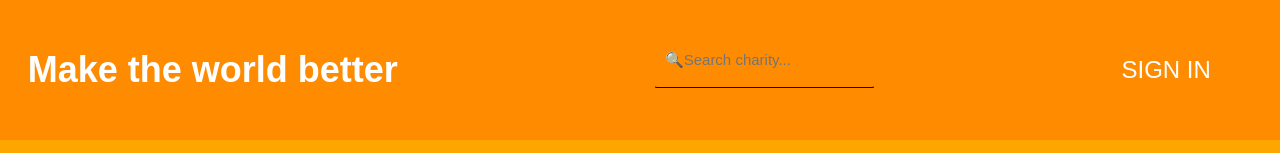
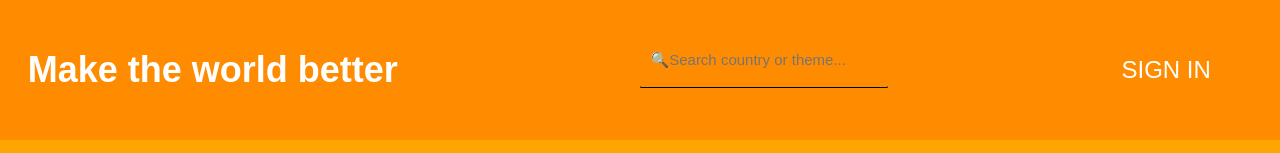
Before and after one commit to MichelLaufer/charity-finder-hobby-project, a React (Create React App) app: page /charities/1 in a window 1280 px wide. Shown: the top 153 px of the page. Built offline with nearby package versions, Linux system fonts and the light colour scheme; no server answers.

Commit message:
Made some minor modifications

```diff
--- a/src/CharityDetail.js
+++ b/src/CharityDetail.js
@@ -86,7 +86,11 @@ export const CharityDetail = () => {
   // Function that is invoced when the user clicks on a donation button
   const handleDonation = (userId, projectId, projectTitle, donationAmount, donationBudget) => {
     setDonationAmount(donationAmount)
-    setDonationBudget(donationBudget)
+    if (donationAmount > 0) {
+      setDonationBudget(true)
+    } else {
+      setDonationBudget(false)
+    }
     fetch(`http://localhost:8081/users/${userId}`, {
       method: "PUT",
       body: JSON.stringify({ userId, projectId, projectTitle, donationAmount, donationBudget }),
@@ -184,7 +188,7 @@ export const CharityDetail = () => {
                 <button
                   className="button-budget"
                   disabled={!accessToken}
-                  onClick={() => handleDonation(userId, projectId, projectTitle, donationAmount, !donationBudget)}
+                  onClick={() => handleDonation(userId, projectId, projectTitle, donationAmount, donationBudget)}
                 >
                   Add to budget
                 </button>
--- a/src/CharityList.js
+++ b/src/CharityList.js
@@ -59,14 +59,13 @@ export const CharityList = () => {
   console.log("Charities", charities)
   console.log("Search results", searchResult)
 
-  let charitiesResults = charities
+  let charitiesResults = charities.slice(0,9)
   if (searchResult.project && searchResult.project.length > 0) {
-    charitiesResults = searchResult.project
+    charitiesResults = searchResult.project.slice(0,9)
   }
   console.log("Charities Results", charitiesResults)
 
   return (
-    <>
     <section>
       <div className="hero-image"></div>
       <div className="charity-list-top-wrapper">
@@ -97,7 +96,6 @@ export const CharityList = () => {
         ))}
       </section>
     </section>
-    </>
   )
 }
 
--- a/src/components/Searchbar.js
+++ b/src/components/Searchbar.js
@@ -29,7 +29,7 @@ export const Searchbar = () => {
       onChange={event => setSearchTerm(event.target.value)}
       disabled={false}
       large={true}
-      placeholder='🔍Search charity...'
+      placeholder='🔍Search country or theme...'
       leftIcon={<Icon icon="search" />}
       small={false}
       type="search"
--- a/src/index.css
+++ b/src/index.css
@@ -759,7 +759,7 @@ label {
   margin-bottom: 10px;
   margin-left: 4vw;
   margin-top: 0;
-  max-width: 480px;
+  width: 250px;
 }
 
 .search-line {
```
